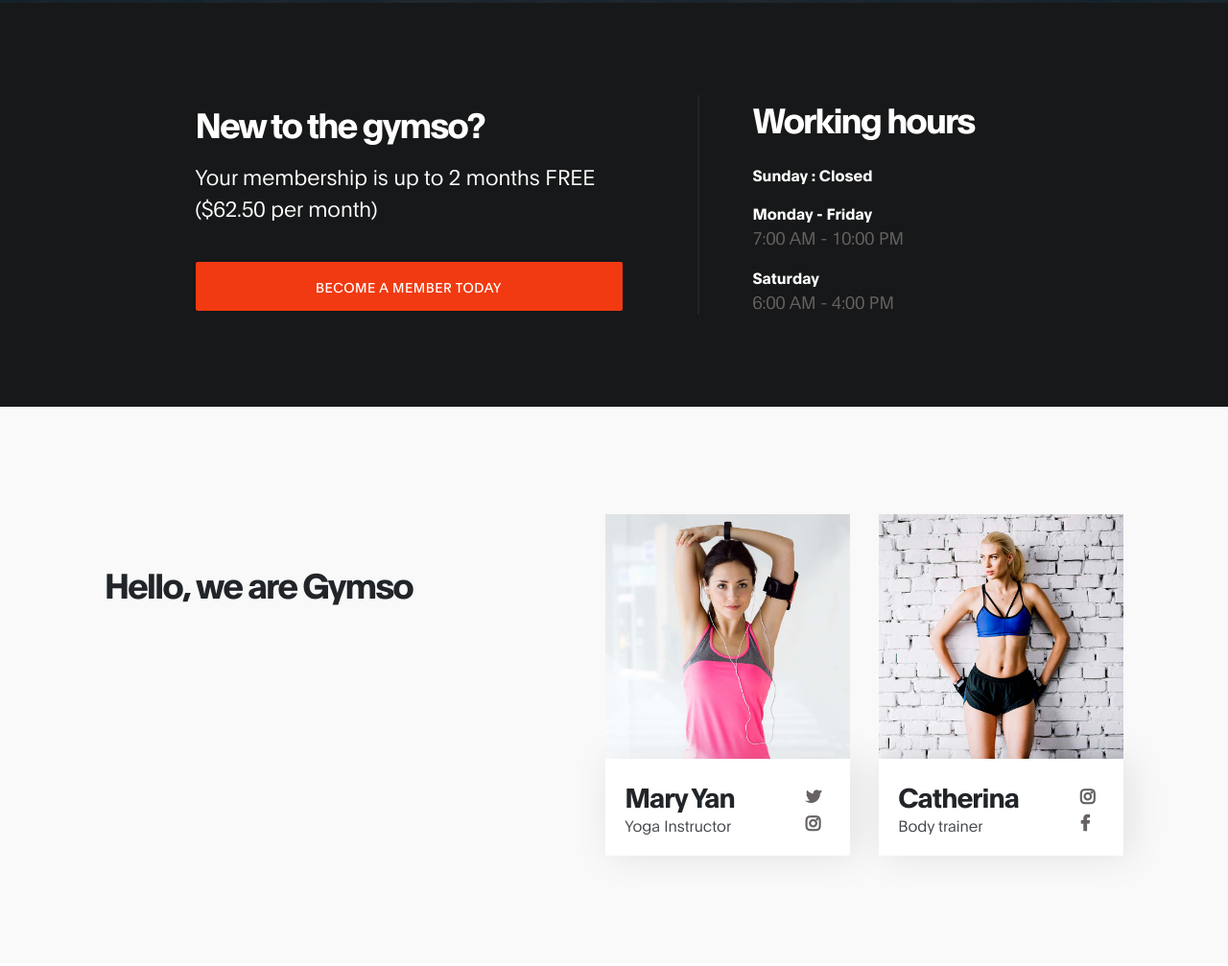
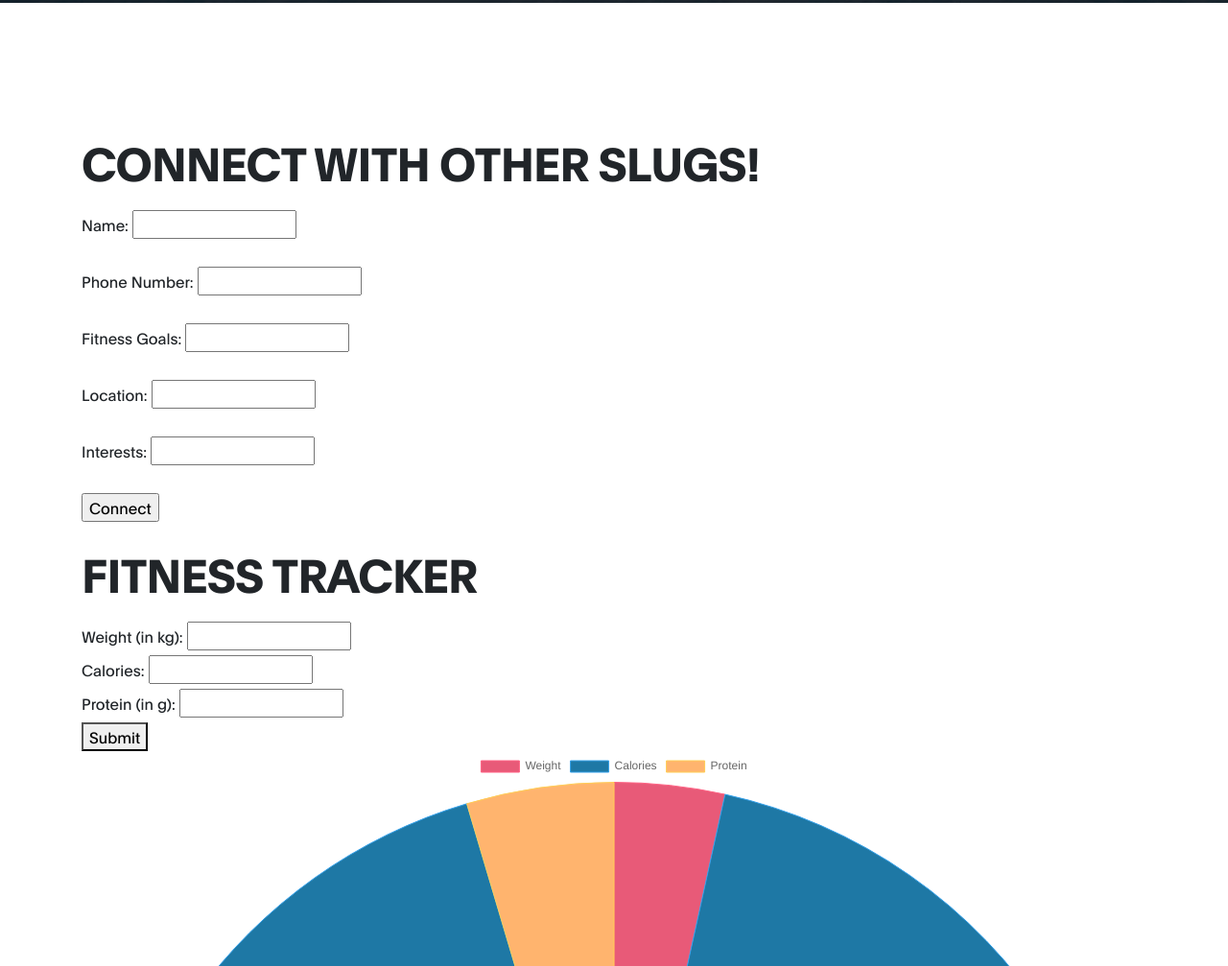
Before and after one commit to kevinkchen1/acmhacks, a plain HTML site: page index.html in a window 1280 px wide. Shown: the part 797-1804 px from the top of the page at 96% size. Drawn offline with nearby package versions, Linux system fonts and the light colour scheme.

Commit message:
final touches

```diff
--- a/index.html
+++ b/index.html
@@ -15,16 +15,11 @@
      <link rel="stylesheet" href="css/font-awesome.min.css">
      <link rel="stylesheet" href="css/aos.css">
 
-     <!-- MAIN CSS -->
+
      <link rel="stylesheet" href="css/tooplate-gymso-style.css">
-<!--
-Tooplate 2119 Gymso Fitness
-https://www.tooplate.com/view/2119-gymso-fitness
--->
-</head>
+
 <body data-spy="scroll" data-target="#navbarNav" data-offset="50">
 
-    <!-- MENU BAR -->
     <nav class="navbar navbar-expand-lg fixed-top">
         <div class="container">
 
@@ -42,26 +37,11 @@ https://www.tooplate.com/view/2119-gymso-fitness
                     </li>
 
                     <li class="nav-item">
-                        <a href="#about" class="nav-link smoothScroll">About Us</a>
+                        <a href="#class" class="nav-link smoothScroll">UCSC Fitness</a>
                     </li>
 
-                    <li class="nav-item">
-                        <a href="#class" class="nav-link smoothScroll">Classes</a>
-                    </li>
 
-                    <li class="nav-item">
-                        <a href="#schedule" class="nav-link smoothScroll">Schedules</a>
-                    </li>
 
-                    <li class="nav-item">
-                        <a href="#contact" class="nav-link smoothScroll">Contact</a>
-                    </li>
-                </ul>
-
-                <ul class="social-icon ml-lg-3">
-                    <li><a href="https://fb.com/tooplate" class="fa fa-facebook"></a></li>
-                    <li><a href="#" class="fa fa-twitter"></a></li>
-                    <li><a href="#" class="fa fa-instagram"></a></li>
                 </ul>
             </div>
 
@@ -86,6 +66,8 @@ https://www.tooplate.com/view/2119-gymso-fitness
 
                                     <a href="#about" class="btn custom-btn bordered mt-3" data-aos="fade-up" data-aos-delay="700">Connect with others</a>
 
+
+
                               </div>
                          </div>
 
@@ -94,105 +76,112 @@ https://www.tooplate.com/view/2119-gymso-fitness
      </section>
 
 
-     <section class="feature" id="feature">
-        <div class="container">
-            <div class="row">
 
-                <div class="d-flex flex-column justify-content-center ml-lg-auto mr-lg-5 col-lg-5 col-md-6 col-12">
-                    <h2 class="mb-3 text-white" data-aos="fade-up">New to the gymso?</h2>
 
-                    <h6 class="mb-4 text-white" data-aos="fade-up">Your membership is up to 2 months FREE ($62.50 per month)</h6>
+     <section class="class section" id="class">
+               <div class="container">
+                <body>
+                    <h1>Connect with Other Slugs!</h1>
+                    <form>
+                      <label for="name">Name:</label>
+                      <input type="text" id="name" name="name"><br><br>
+                      <label for="email">Phone Number:</label>
+                      <input type="email" id="email" name="email"><br><br>
+                      <label for="goals">Fitness Goals:</label>
+                      <input type="text" id="goals" name="goals"><br><br>
+                      <label for="location">Location:</label>
+                      <input type="text" id="location" name="location"><br><br>
+                      <label for="interests">Interests:</label>
+                      <input type="text" id="interests" name="interests"><br><br>
+                      <input type="submit" value="Connect">
+                    </form>
 
 
 
-                    <a href="#" class="btn custom-btn bg-color mt-3" data-aos="fade-up" data-aos-delay="300" data-toggle="modal" data-target="#membershipForm">Become a member today</a>
-                </div>
-
-                <div class="mr-lg-auto mt-3 col-lg-4 col-md-6 col-12">
-                     <div class="about-working-hours">
-                          <div>
-
-                                <h2 class="mb-4 text-white" data-aos="fade-up" data-aos-delay="500">Working hours</h2>
-
-                               <strong class="d-block" data-aos="fade-up" data-aos-delay="600">Sunday : Closed</strong>
-
-                               <strong class="mt-3 d-block" data-aos="fade-up" data-aos-delay="700">Monday - Friday</strong>
-
-                                <p data-aos="fade-up" data-aos-delay="800">7:00 AM - 10:00 PM</p>
-
-                                <strong class="mt-3 d-block" data-aos="fade-up" data-aos-delay="700">Saturday</strong>
-
-                                <p data-aos="fade-up" data-aos-delay="800">6:00 AM - 4:00 PM</p>
-                               </div>
-                          </div>
-                     </div>
-                </div>
-
-            </div>
-        </div>
-    </section>
 
 
-     <!-- ABOUT -->
-     <section class="about section" id="about">
-               <div class="container">
-                    <div class="row">
-
-                            <div class="mt-lg-5 mb-lg-0 mb-4 col-lg-5 col-md-10 mx-auto col-12">
-                                <h2 class="mb-4" data-aos="fade-up" data-aos-delay="300">Hello, we are Gymso</h2>
 
 
-                            </div>
-
-                            <div class="ml-lg-auto col-lg-3 col-md-6 col-12" data-aos="fade-up" data-aos-delay="700">
-                                <div class="team-thumb">
-                                    <img src="images/team/team-image.jpg" class="img-fluid" alt="Trainer">
-
-                                    <div class="team-info d-flex flex-column">
-
-                                        <h3>Mary Yan</h3>
-                                        <span>Yoga Instructor</span>
-
-                                        <ul class="social-icon mt-3">
-                                            <li><a href="#" class="fa fa-twitter"></a></li>
-                                            <li><a href="#" class="fa fa-instagram"></a></li>
-                                        </ul>
-                                    </div>
-                                </div>
-                            </div>
-
-                            <div class="mr-lg-auto mt-5 mt-lg-0 mt-md-0 col-lg-3 col-md-6 col-12" data-aos="fade-up" data-aos-delay="800">
-                                <div class="team-thumb">
-                                    <img src="images/team/team-image01.jpg" class="img-fluid" alt="Trainer">
-
-                                    <div class="team-info d-flex flex-column">
-
-                                        <h3>Catherina</h3>
-                                        <span>Body trainer</span>
-
-                                        <ul class="social-icon mt-3">
-                                            <li><a href="#" class="fa fa-instagram"></a></li>
-                                            <li><a href="#" class="fa fa-facebook"></a></li>
-                                        </ul>
-                                    </div>
-                                </div>
-                            </div>
-
-                    </div>
-               </div>
-     </section>
 
 
-     <!-- CLASS -->
-     <section class="class section" id="class">
-               <div class="container">
+
+
+                      <head>
+                        <title>Fitness Tracker</title>
+                        <script src="https://cdn.jsdelivr.net/npm/chart.js"></script>
+                      </head>
+                      <body>
+                        <h1>Fitness Tracker</h1>
+                        <form id="myForm">
+                          <label for="weight">Weight (in kg):</label>
+                          <input type="number" id="weight" name="weight" required>
+                          <br>
+                          <label for="calories">Calories:</label>
+                          <input type="number" id="calories" name="calories" required>
+                          <br>
+                          <label for="protein">Protein (in g):</label>
+                          <input type="number" id="protein" name="protein" required>
+                          <br>
+                          <button type="submit">Submit</button>
+                        </form>
+                        <canvas id="myChart"></canvas>
+                        <script>
+                          var weightInput = document.getElementById('weight');
+                          var caloriesInput = document.getElementById('calories');
+                          var proteinInput = document.getElementById('protein');
+                          var myForm = document.getElementById('myForm');
+                          var ctx = document.getElementById('myChart').getContext('2d');
+                          var myPieChart = new Chart(ctx, {
+                            type: 'pie',
+                            data: {
+                              labels: ['Weight', 'Calories', 'Protein'],
+                              datasets: [{
+                                label: 'Fitness Tracker Data',
+                                data: [75, 2000, 100],
+                                backgroundColor: [
+                                  'rgba(232, 90, 120, 1)',
+                                  'rgba(30, 120, 165, 1)',
+                                  'rgba(255, 180, 110, 1)'
+                                ],
+                                borderColor: [
+                                  'rgba(255, 99, 132, 1)',
+                                  'rgba(54, 162, 235, 1)',
+                                  'rgba(255, 206, 86, 1)'
+                                ],
+                                borderWidth: 1
+                              }]
+                            },
+                            options: {
+                              title: {
+                                display: true,
+                                text: 'Fitness Tracker Data'
+                              }
+                            }
+                          });
+                          myForm.addEventListener('submit', function(event) {
+                            event.preventDefault();
+                            var weightValue = Number(weightInput.value);
+                            var caloriesValue = Number(caloriesInput.value);
+                            var proteinValue = Number(proteinInput.value);
+                            myPieChart.data.datasets[0].data = [weightValue, caloriesValue, proteinValue];
+                            myPieChart.update();
+                          });
+                        </script>
+                      </body>
+                  </body>
                     <div class="row">
 
                             <div class="col-lg-12 col-12 text-center mb-5">
+                                <p>
+
+                                </p>
+                                <p>
+
+                                </p>
                                 <h2 data-aos="fade-up">Explore UCSC Fitness Opportunities</h2>
                              </div>
 
-                            <div class="col-lg-4 col-md-6 col-12" data-aos="fade-up" data-aos-delay="400">
+                            <div class="col-lg-4 col-md-6 col-12" data-aos="fade-up" data-aos-delay="300">
                                 <div class="class-thumb">
                                     <img src="images/fitlife.jpg" class="img-fluid" alt="Class">
 
@@ -204,7 +193,7 @@ https://www.tooplate.com/view/2119-gymso-fitness
                                 </div>
                             </div>
 
-                            <div class="mt-5 mt-lg-0 mt-md-0 col-lg-4 col-md-6 col-12" data-aos="fade-up" data-aos-delay="500">
+                            <div class="mt-5 mt-lg-0 mt-md-0 col-lg-4 col-md-6 col-12" data-aos="fade-up" data-aos-delay="300">
                                 <div class="class-thumb">
                                     <img src="images/gym.jpg" class="img-fluid" alt="Class">
 
@@ -217,7 +206,7 @@ https://www.tooplate.com/view/2119-gymso-fitness
                                 </div>
                             </div>
 
-                            <div class="mt-5 mt-lg-0 col-lg-4 col-md-6 col-12" data-aos="fade-up" data-aos-delay="600">
+                            <div class="mt-5 mt-lg-0 col-lg-4 col-md-6 col-12" data-aos="fade-up" data-aos-delay="300">
                                 <div class="class-thumb">
                                     <img src="images/indoor.jpg" class="img-fluid" alt="Class">
 
@@ -242,7 +231,7 @@ https://www.tooplate.com/view/2119-gymso-fitness
 
 
                     <div class="mx-auto mt-4 mt-lg-0 mt-md-0 col-lg-5 col-md-6 col-12">
-                        <h2 class="mb-4" data-aos="fade-up" data-aos-delay="600">Where you can <span>find us</span></h2>
+                        <h2 class="mb-4" data-aos="fade-up" data-aos-delay="300">Where you can <span>find us</span></h2>
 
                         <p data-aos="fade-up" data-aos-delay="800"><i class="fa fa-map-marker mr-1"></i> University of California, Santa Cruz</p>
 
```
